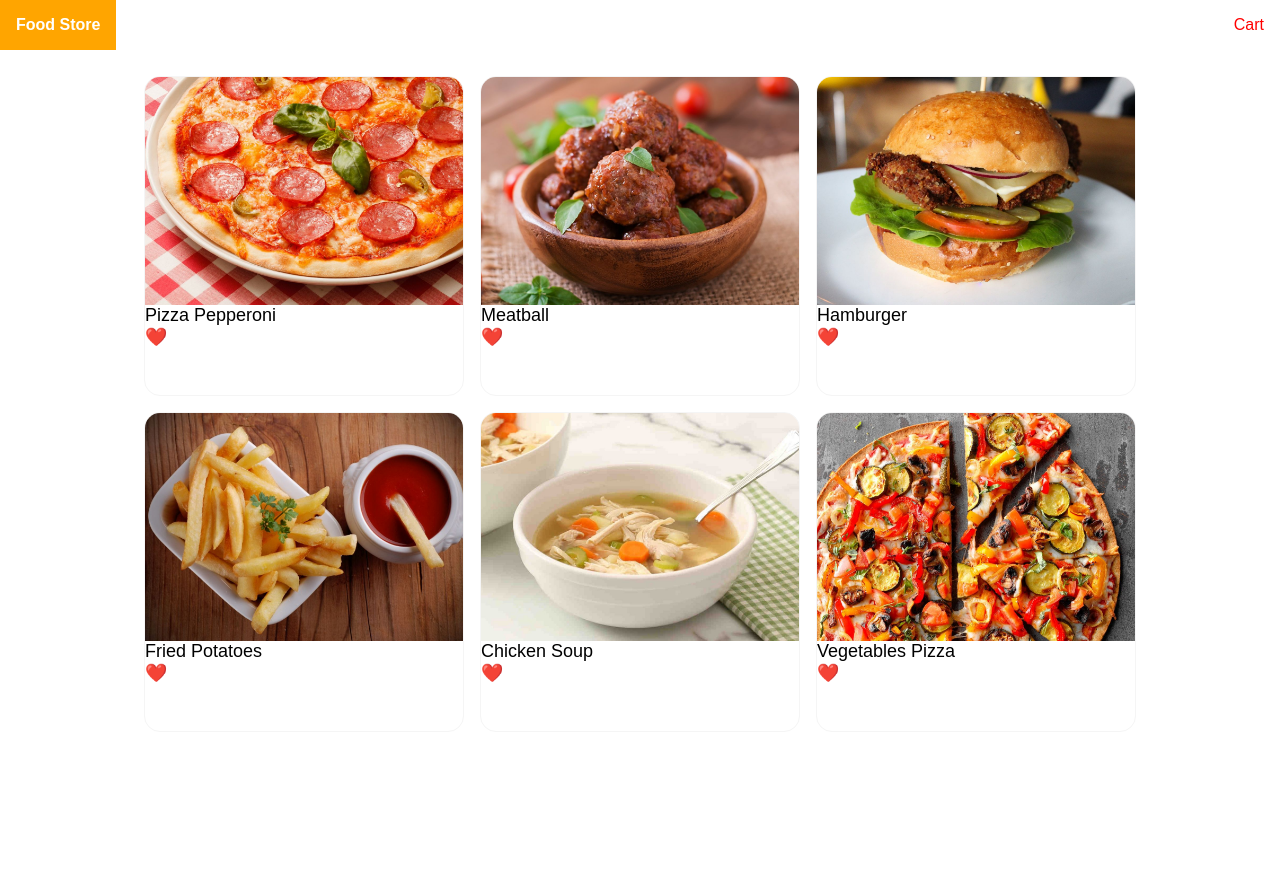
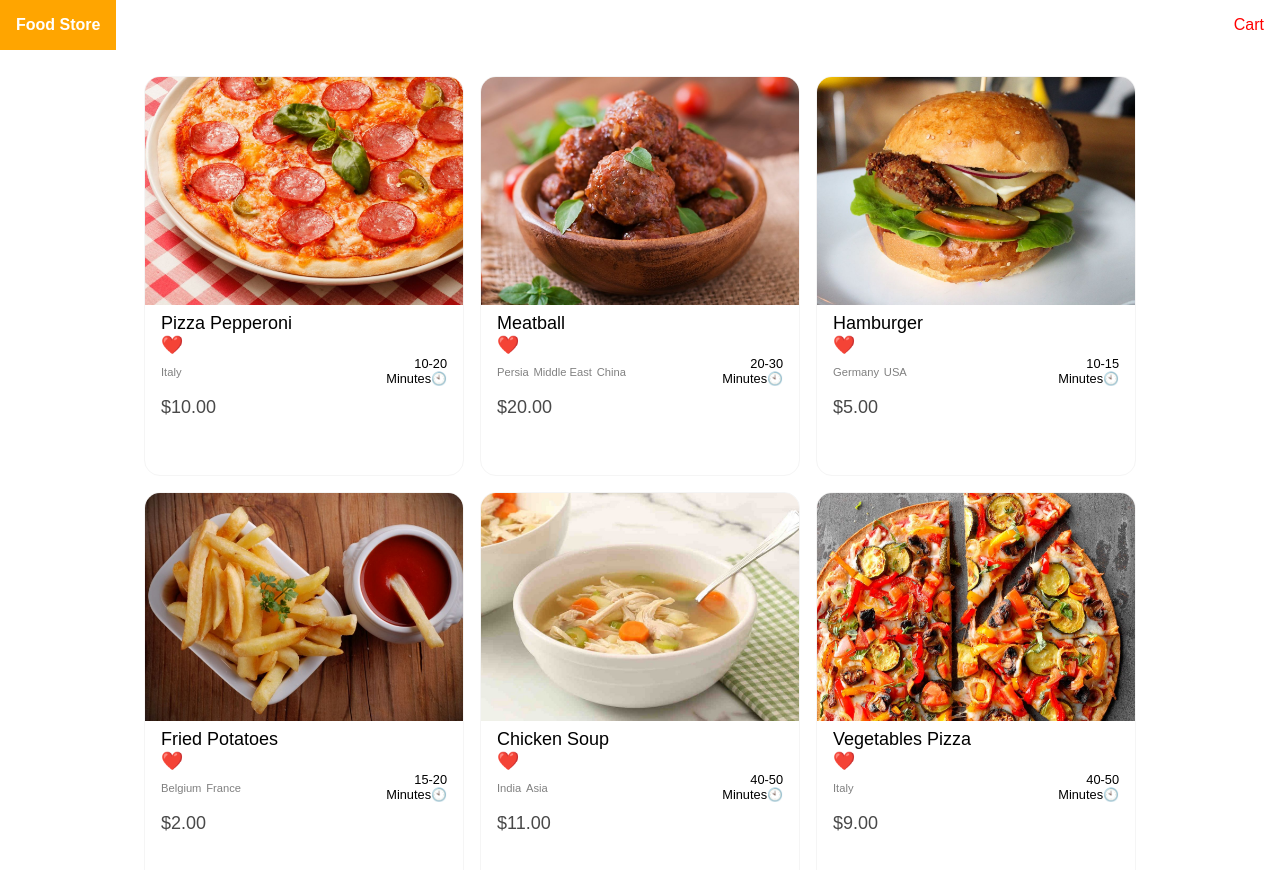
Before and after one commit to Raul60rc/Food-Store---Angular, an Angular app: page / in a window 1280 px wide. Shown: the top 870 px of the page. Before the commit the page ends 800 px from the top, so only its background shows below. Built offline with nearby package versions, Linux system fonts and the light colour scheme.

Commit message:
added new CSS + prices + touch ups

```diff
--- a/src/app/home/home.component.css
+++ b/src/app/home/home.component.css
@@ -8,7 +8,7 @@ ul {
 }
 
 ul li a{
-    height: 20rem;
+    height: 25rem;
     width: 20rem;
     border: 1px solid whitesmoke;
     border-radius: 1rem;
@@ -23,3 +23,51 @@ li a:hover{
     opacity: 0.9;
     cursor: pointer;
 }
+
+.content{
+    padding: .5rem 1rem;
+    position:relative;
+}
+
+.favortie{
+    position: absolute;
+    top: 5rem;
+    right: 1rem;
+    font-size: 1.2rem;
+
+}
+
+.favorite.not{
+    color: grey;
+}
+
+.product-item-footer{
+    display: flex;
+    justify-content: space-between;
+    align-items: center;
+}
+
+.origins{
+    flex: 9;
+}
+
+.origins span{
+    border-radius: 2rem;
+    background-color: white;
+    display: inline-block;
+    font-size: .7rem;
+    color: grey;
+    margin-right: .3rem;
+
+}
+
+.cook-time{
+    font-size: .8rem;
+    flex: 3;
+    text-align: right;
+}
+
+.price{
+    color: rgb(73, 73, 73);
+    margin-top: 0.7rem ;
+}
--- a/src/app/home/home.component.html
+++ b/src/app/home/home.component.html
@@ -9,6 +9,24 @@
                 <span class="favorite {{food.favorite?'':'not'}}">
                     ❤️
                 </span>
+                <div class="product-item-footer">
+                    <div class="origins">
+                        <span *ngFor="let origin of food.origins">
+                            {{origin}}
+
+                        </span>
+                    </div>
+                    <div class="cook-time">
+                        {{food.cookTime}}
+                        <span>Minutes🕙</span>
+                    </div>
+                </div>
+                <div class="price">
+                    <span>
+                        {{food.price|currency}}
+                    </span>
+                </div>
+
             </div>
         </a>
     </li>
--- a/src/app/home/home.component.ts
+++ b/src/app/home/home.component.ts
@@ -1,6 +1,7 @@
 import { Component, OnInit } from '@angular/core';
 import { FoodService } from '../services/food/food.service';
 import { Food } from '../shared/models/Food';
+
 @Component({
   selector: 'app-home',
   templateUrl: './home.component.html',
--- a/src/app/services/food/food.service.ts
+++ b/src/app/services/food/food.service.ts
@@ -15,7 +15,7 @@ export class FoodService {
         cookTime: '10-20',
         price: 10,
         favorite: false,
-        origins: ['italy'],
+        origins: ['Italy'],
         stars: 4.5,
         imageUrl: '/assets/images/food-1.jpg',
         tags: ['FastFood', 'Pizza', 'Lunch'],
@@ -26,7 +26,7 @@ export class FoodService {
         price: 20,
         cookTime: '20-30',
         favorite: true,
-        origins: ['persia', 'middle east', 'china'],
+        origins: ['Persia', 'Middle East', 'China'],
         stars: 4.7,
         imageUrl: '/assets/images/food-2.jpg',
         tags: ['SlowFood', 'Lunch'],
@@ -37,7 +37,7 @@ export class FoodService {
         price: 5,
         cookTime: '10-15',
         favorite: false,
-        origins: ['germany', 'us'],
+        origins: ['Germany', 'USA'],
         stars: 3.5,
         imageUrl: '/assets/images/food-3.jpg',
         tags: ['FastFood', 'Hamburger'],
@@ -48,7 +48,7 @@ export class FoodService {
         price: 2,
         cookTime: '15-20',
         favorite: true,
-        origins: ['belgium', 'france'],
+        origins: ['Belgium', 'France'],
         stars: 3.3,
         imageUrl: '/assets/images/food-4.jpg',
         tags: ['FastFood', 'Fry'],
@@ -59,7 +59,7 @@ export class FoodService {
         price: 11,
         cookTime: '40-50',
         favorite: false,
-        origins: ['india', 'asia'],
+        origins: ['India', 'Asia'],
         stars: 3.0,
         imageUrl: '/assets/images/food-5.jpg',
         tags: ['SlowFood', 'Soup'],
@@ -70,7 +70,7 @@ export class FoodService {
         price: 9,
         cookTime: '40-50',
         favorite: false,
-        origins: ['italy'],
+        origins: ['Italy'],
         stars: 4.0,
         imageUrl: '/assets/images/food-6.jpg',
         tags: ['FastFood', 'Pizza', 'Lunch'],
```
Also changed, not shown: src/app/app.module.ts (+6 -2 lines).
